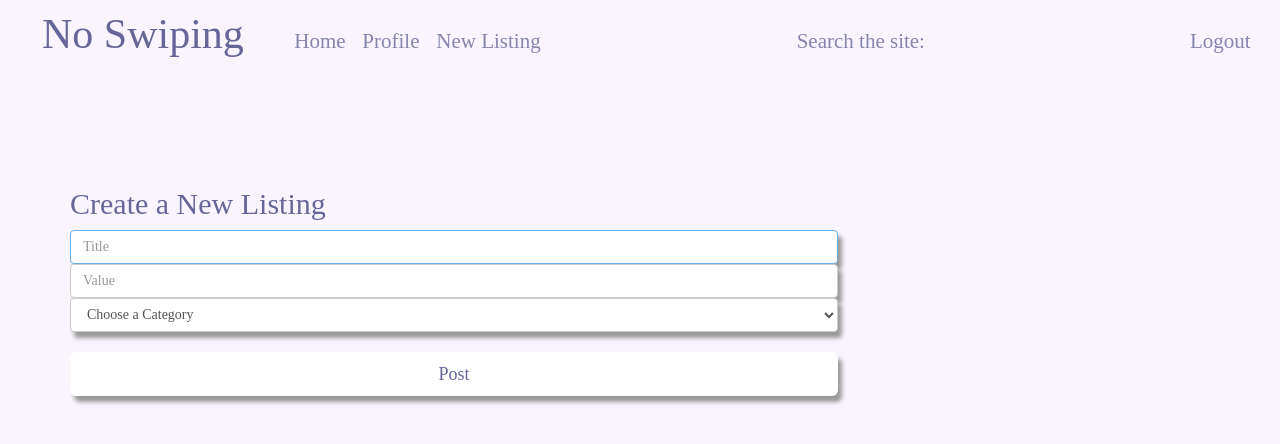
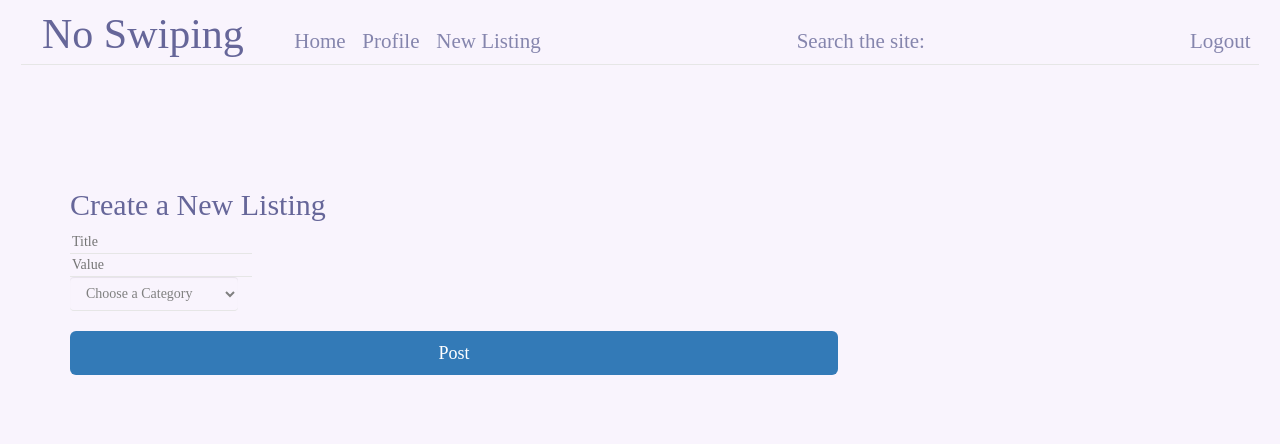
Before and after one commit to laurachevalier4/NoSwiping, a Python web app: template app/templates/newpost.html in a window 1280 px wide. Shown: the top 444 px of the page. Run offline with Jinja, Linux system fonts and the light colour scheme; the template is opened without the code that fills it, so the values that code supplies are empty; some libraries are stand-ins or nearby versions.

Commit message:
form input edits

```diff
--- a/app/static/css/styles.css
+++ b/app/static/css/styles.css
@@ -14,6 +14,20 @@ body {
 #main {
   align-items: center;
   margin-top: 8%;
+}
+
+.form-input {
+  background-color: transparent;
+  border: none;
+  border-bottom: 1px solid rgb(230,230,230);
+  color: darkgray;
+  outline: none;
+}
+
+#categories {
+  color: gray;
+  width: 12em;
+  outline: none;
 }
 
 .header {
@@ -38,6 +52,7 @@ body {
   padding: 0;
   padding-top: .2em;
   font-size: 1.5em;
+  border-bottom: 1px solid rgb(230,230,230);
 }
 
 .navbar-form {
--- a/app/templates/newpost.html
+++ b/app/templates/newpost.html
@@ -2,10 +2,9 @@
 {% block content %}
   <form class="form-signin form" action="/newPost" method="post" role="form">
     <h2 class="form-signin-heading" style="color: #666699">Create a New Listing</h2>
-      <input type="email" id="title" class="form-control" placeholder="Title" required autofocus
-      style="box-shadow: 4px 6px 4px 0px #999;">
-      <input type="email" id="value" class="form-control" placeholder="Value" style="box-shadow: 4px 6px 4px 0px #999;" required>
-      <select class="form-control" id="categories" style="box-shadow: 4px 6px 4px 0px #999;">
+      <input class="form-input" type="email" id="title" class="form-control" placeholder="Title" required autofocus><br>
+      <input class="form-input" type="email" id="value" class="form-control" placeholder="Value" required>
+      <select class="form-input form-control" id="categories">
         <option>Choose a Category</option>
         <option>Kitchenware</option>
         <option>Books</option>
@@ -13,7 +12,7 @@
         <option>Tools</option>
       </select>
       <br>
-      <button class="btn btn-lg btn-primary btn-block" style="background-color: white; color: #666699; border: none; box-shadow: 4px 6px 4px 0px #999;" type="button">Post </button>
+      <button class="btn btn-lg btn-primary btn-block" style="border: none;" type="button">Post </button>
     </form>
     <!--<img src="../static/img/fox.png" width="200" height="150" alt="Don't Steal... Just Borrow" style="box-shadow: 4px 6px 4px 0px #999;">-->
     <script type="text/javascript">
```
